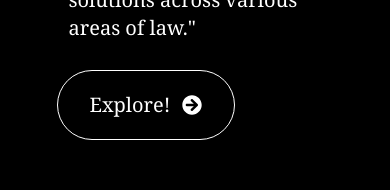
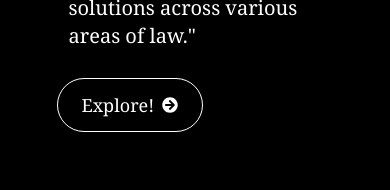
Before and after one commit to nyyscal/law, a React (Vite) app: page / in a window 390 px wide. Shown: the part 633-823 px from the top of the page. Built offline with nearby package versions, Linux system fonts and the light colour scheme; no server answers.

Commit message:
Button Adjustment

```diff
--- a/src/components/User/Hero.jsx
+++ b/src/components/User/Hero.jsx
@@ -57,13 +57,13 @@ const Hero = () => {
             </p>
 
             <button
-              className="border border-white mt-3 -ml-3 flex items-center justify-center text-xl text-white px-8 py-5 rounded-full group hover:scale-105 hover:transition-all hover:text-[#FFD700] hover:border-[#FFD700] "
+              className="border border-white mt-3 -ml-3 flex items-center justify-center text-lg sm:text-xl text-white px-6 sm:px-8 py-3 sm:py-5 rounded-full group hover:scale-105 hover:transition-all hover:text-[#FFD700] hover:border-[#FFD700]"
               onClick={() => navigate("/about")}
             >
               Explore!
               <FaArrowCircleRight
-                size={20}
-                className="ml-3 group-hover:translate-x-3 transition-transform duration-300"
+                size={16} // Smaller size for the icon on mobile
+                className="ml-2 sm:ml-3 group-hover:translate-x-2 sm:group-hover:translate-x-3 transition-transform duration-300"
               />
             </button>
           </div>
```
